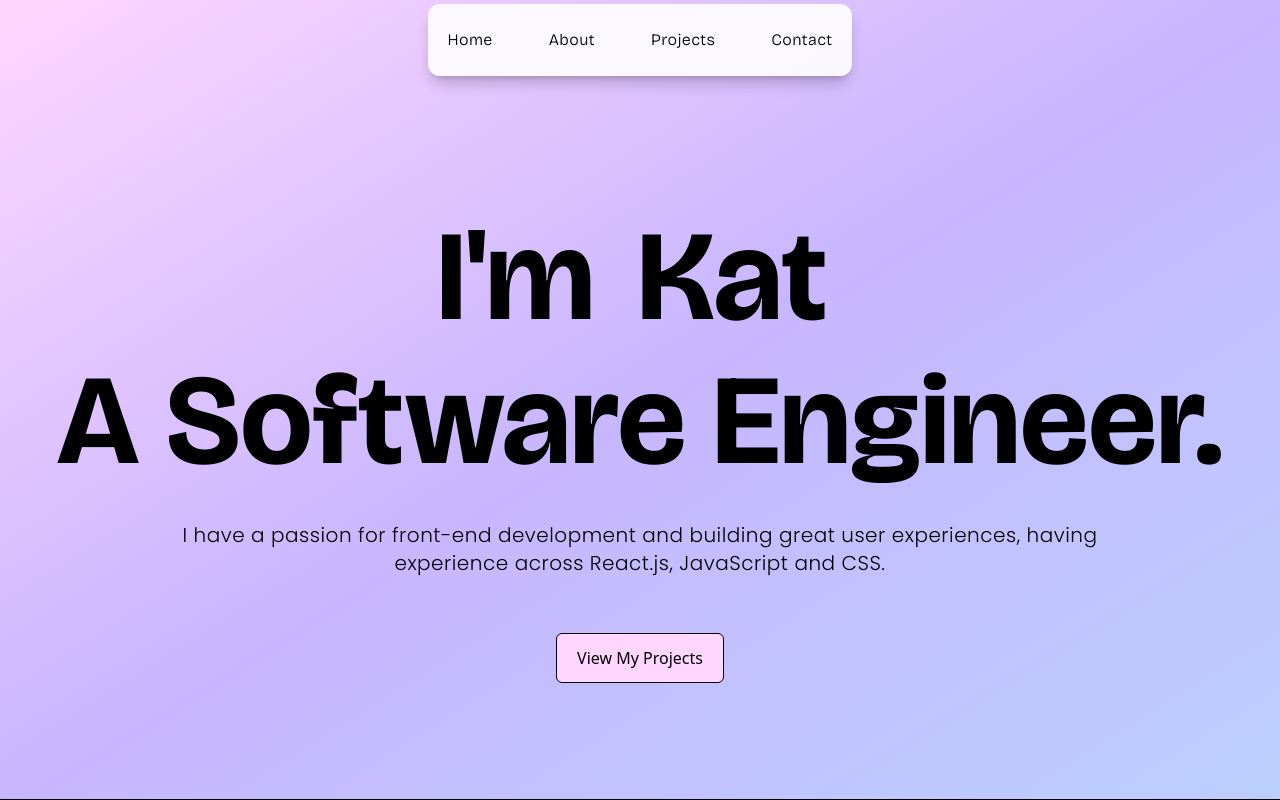
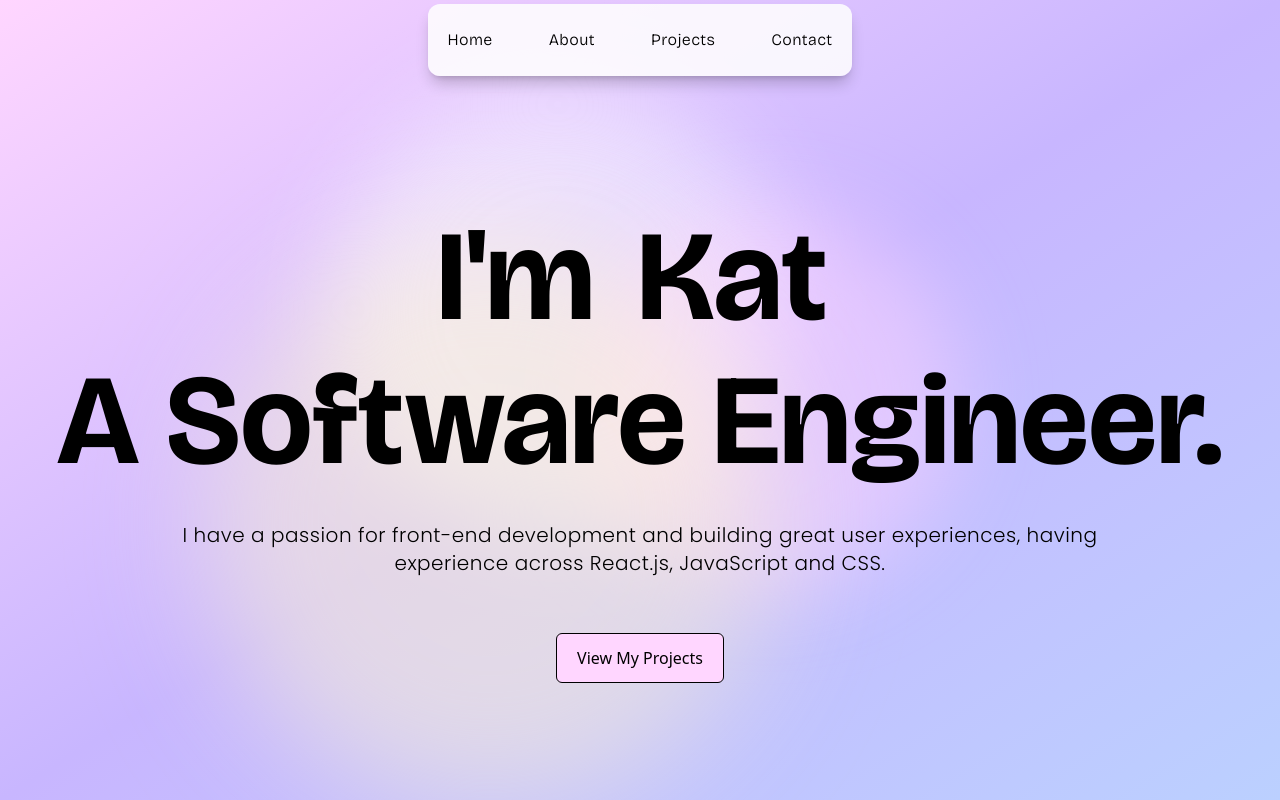
Before and after one commit to kvtrice/next-portfolio, a Next.js app: page / in a window 1280 px wide. Shown: the top 800 px of the page. Built offline with nearby package versions, Linux system fonts and the light colour scheme.

Commit message:
Added CSS animations to hero

```diff
--- a/app/About.tsx
+++ b/app/About.tsx
@@ -6,7 +6,7 @@ const About = () => {
 		<div className="">
 			<div
 				id="about"
-				className="w-full lg:h-screen p-2 py-16 max-w-[1100px] m-auto flex justify-center items-center flex-col "
+				className="w-full p-2 py-16 max-w-[1100px] m-auto flex justify-center items-center flex-col"
 			>
 				<h2 className="px-5 pb-10">About</h2>
 				<div className="grid md:grid-cols-3 grid-cols-1 md:p-0 place-items-center m-10 lg:m-0">
--- a/app/Hero.tsx
+++ b/app/Hero.tsx
@@ -1,31 +1,40 @@
+"use client";
+
 import React from "react";
-
 const Hero = () => {
-  return (
-		<div id="home" className="w-full h-screen text-center bg-gradient-to-br from-pink via-purple to-blue border-b border-black">
-			<div className="max-w-[1600px] w-full h-full mx-auto p-2 justify-center items-center flex flex-col">
-				<div className="my-9">
+	return (
+		<div id="home" className="hero border-b relative overflow-hidden">
+			<div className="max-w-[1600px] text-center w-full h-screen mx-auto p-2 justify-center items-center flex flex-col">
+				{/* Blurry blobs behind text */}
+				<div className="inset-0 flex justify-center items-center">
+					<div className="absolute top-1/2 left-1/4 transform -translate-x-48% -translate-y-1/2 z-0 ease-in-out transition-transform duration-300">
+						<div className="w-72 h-72 lg:h-96 lg:w-96 bg-white rounded-full mix-blend-multiply filter blur-2xl opacity-50 animate-blob animation-delay-4000 z-0"></div>
+					</div>
+					<div className="absolute top-1/2 right-1/4 transform translate-x-48% -translate-y-1/2 z-0 ease-in-out transition-transform duration-300">
+						<div className="w-72 h-72 lg:h-96 lg:w-96 bg-pink rounded-full mix-blend-multiply filter blur-2xl opacity-50 animate-blob animation-delay-8000 z-0"></div>
+					</div>
+					<div className="absolute top-1/2 transform -translate-y-1/2 z-0 ease-in-out transition-transform duration-300">
+						<div className="w-72 h-72 lg:h-96 lg:w-96 bg-highlight rounded-full mix-blend-multiply filter blur-2xl opacity-50 animate-blob z-0"></div>
+					</div>
+				</div>
+				{/* Hero content */}
+				<div className="my-9 z-10">
 					<h1 className="mt-20 py-4">
-						I'm{" "}
-						<span className="px-4 rounded-lg">
-							Kat
-						</span>
+						I'm <span className="px-4 rounded-lg">Kat</span>
 					</h1>
-					<h1 className="pb-5 px-5">
-						A Software Engineer.
-					</h1>
+					<h1 className="pb-5 px-5">A Software Engineer.</h1>
 					<p className="text-xl py-4 max-w-[1000px] m-auto px-10">
-						I have a passion for front-end development and building great user experiences, having experience across React.js, JavaScript and CSS.
+						I have a passion for front-end development and building
+						great user experiences, having experience across
+						React.js, JavaScript and CSS.
 					</p>
 					<a href="#projects">
-						<button className="mt-10">
-							View My Projects
-						</button>
+						<button className="mt-10">View My Projects</button>
 					</a>
 				</div>
 			</div>
 		</div>
-  );
+	);
 };
 
 export default Hero;
--- a/app/Navbar.tsx
+++ b/app/Navbar.tsx
@@ -14,7 +14,7 @@ const Navbar = () => {
 		<div className="fixed w-full h-20 z-[100]">
 			<div className="flex justify-end md:justify-center items-center w-auto h-full px-2 2xl:px-16 bg-transparent">
 				<div>
-					<ul className="hidden shadow-lg shadow-black/20 rounded-xl md:flex p-3 bg-white/90">
+					<ul className="hidden shadow-lg shadow-black/20 rounded-xl md:flex p-3 navbar">
 						<Link href="./">
 							<li className="text-md hover:underline p-2 font-heading">
 								Home
--- a/app/globals.css
+++ b/app/globals.css
@@ -6,29 +6,31 @@
 @tailwind components;
 @tailwind utilities;
 
-/* :root {
-  --foreground-rgb: 0, 0, 0;
-  --background-start-rgb: 214, 219, 220;
-  --background-end-rgb: 255, 255, 255;
+:root {
+  /* Background */
+  --bg-gradient: linear-gradient(to bottom right, #FFD6FF, #C8B6FF, #BBD0FF);
+  --bg-color: #FEFEFEDD;
+  --navbar-bg-color: #FEFEFEDD;
+
+  /* Colours */
+  --primary-text-colour: #000;
+  --primary-color: #FFD6FF;
+  --highlight-color: #FFF7D0;
+  --border-color: black;
 }
 
-@media (prefers-color-scheme: dark) {
-  :root {
-    --foreground-rgb: 255, 255, 255;
-    --background-start-rgb: 0, 0, 0;
-    --background-end-rgb: 0, 0, 0;
-  }
+[data-theme="dark"] {
+  /* Background */
+    --bg-gradient: linear-gradient(to bottom right, #3D003D, #24003D, #000D29);
+    --bg-color: #000000FE;
+    --navbar-bg-color: #00000095;
+
+    /* Colours */
+    --primary-text-colour: #FEFEFE;
+    --primary-color: #3D003D;
+    --highlight-color: #FFF7D0;
+    --border-color: #FEFEFE;
 }
-
-body {
-  color: rgb(var(--foreground-rgb));
-  background: linear-gradient(
-      to bottom,
-      transparent,
-      rgb(var(--background-end-rgb))
-    )
-    rgb(var(--background-start-rgb));
-} */
 
 @layer base {
 
@@ -57,11 +59,34 @@ body {
   }
 
   button {
-    @apply bg-pink px-5 py-3 rounded-md border-black border hover:scale-110 transition ease-in-out duration-300
+    background-color: var(--primary-color);
+    border-color: var(--border-color);
+    @apply px-5 py-3 rounded-md border hover:scale-110 transition ease-in-out duration-300
+  }
+
+  body {
+    color: var(--primary-text-colour);
+    background: var(--bg-color);
   }
 }
 
 @layer components {
+
+  /* Global */
+
+  .navbar {
+    background-color: var(--navbar-bg-color);
+  }
+
+  /* Hero */
+
+  .hero {
+    background: var(--bg-gradient);
+    border-color: var(--border-color);
+  }
+
+
+  /* Case Study */
 
   .sub-heading {
     font-size: 14px;
@@ -87,4 +112,12 @@ body {
   .text-balance {
     text-wrap: balance;
   }
+
+  .animation-delay-4000 {
+    animation-delay: 4s;
+  }
+
+  .animation-delay-8000 {
+    animation-delay: 8s;
+  }
 }
--- a/app/layout.tsx
+++ b/app/layout.tsx
@@ -15,7 +15,7 @@ export default function RootLayout({
 	children: React.ReactNode;
 }>) {
 	return (
-		<html lang="en">
+		<html lang="en" data-theme="">
 			<body>
 				<Navbar />
 				{children}
--- a/package.json
+++ b/package.json
@@ -12,7 +12,8 @@
     "next": "14.1.3",
     "react": "^18",
     "react-dom": "^18",
-    "react-icons": "^5.0.1"
+    "react-icons": "^5.0.1",
+    "sass": "^1.71.1"
   },
   "devDependencies": {
     "@types/node": "^20",
--- a/tailwind.config.ts
+++ b/tailwind.config.ts
@@ -29,6 +29,31 @@ const config: Config = {
 				black: "#000",
 				white: "#FEFEFE",
 			},
+			animation: {
+				blob: "blob 15s infinite",
+			},
+			keyframes: {
+				blob: {
+					"0%": {
+						transform: "translate(0px, 0px) scale(1)",
+					},
+					"20%": {
+						transform: "translate(50px, -100px) scale(1.2)",
+					},
+					"40%": {
+						transform: "translate(-150px, 120px) scale(1.5)",
+					},
+					"60%": {
+						transform: "translate(-80px, -50px) scale(1)",
+					},
+					"80%": {
+						transform: "translate(120px, 150px) scale(0.8)",
+					},
+					"100%": {
+						transform: "translate(0px, 0px) scale(1)",
+					},
+				},
+			},
 		},
 	},
 	plugins: [],
```
Also changed, not shown: 1 other file (tests, documents, lock files or other folders).
